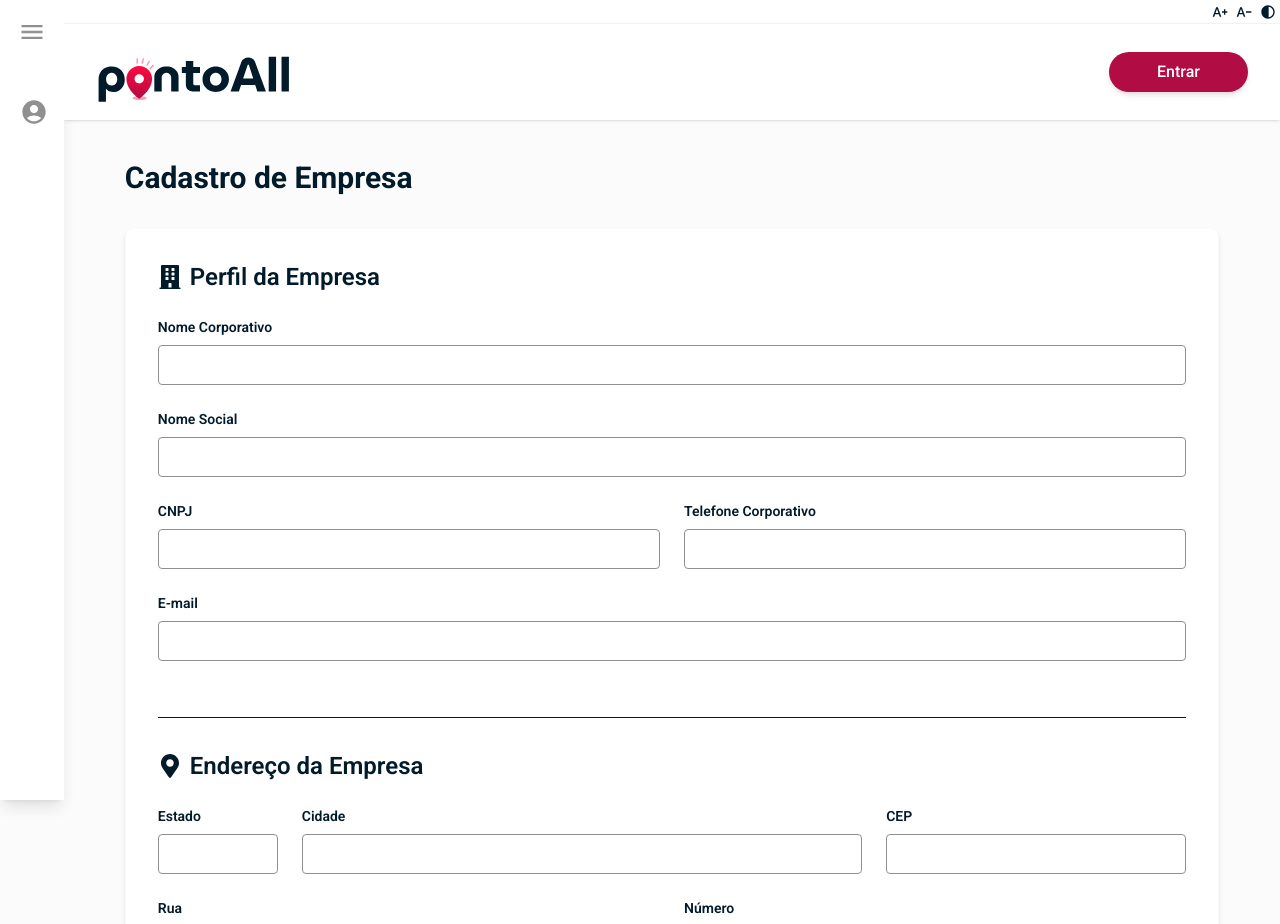
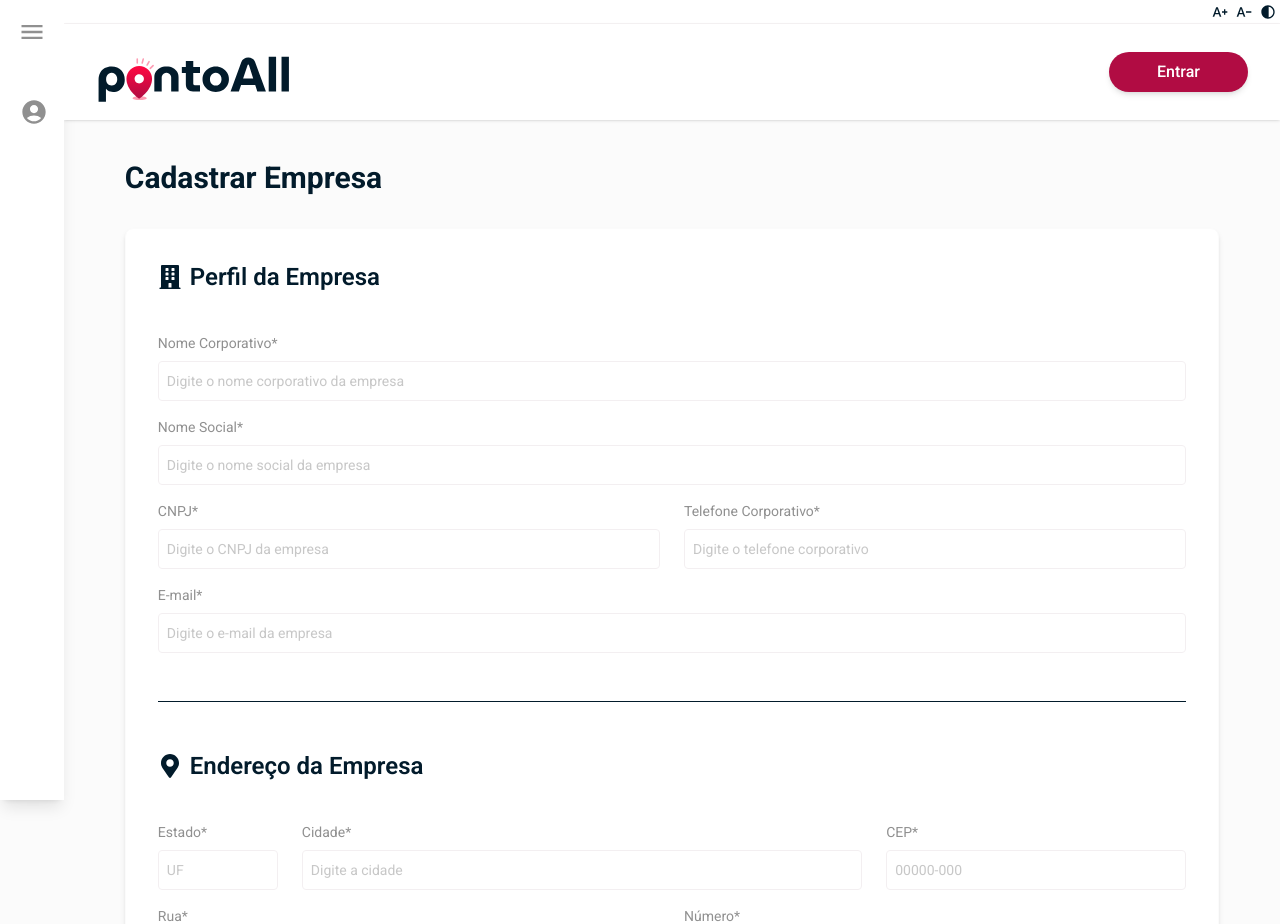
Before and after one commit to PontoAllTeam/PontoAll-Web, a React (Vite) app in the folder PontoAllWeb/: page /company/registration in a window 1280 px wide. Shown: the top 924 px of the page. Built offline with nearby package versions, Linux system fonts and the light colour scheme.

Commit message:
:sparkles: feat: Páginas de company

```diff
--- a/PontoAllWeb/src/features/company/companyRoutes.tsx
+++ b/PontoAllWeb/src/features/company/companyRoutes.tsx
@@ -1,11 +1,12 @@
 import { createRoutes } from '@/utils/routesUtils';
 import CompanyForm from './pages/CompanyForm';
+import CompanyOverview from './pages/CompanyOverview';
 
 export const companyRoutes = createRoutes({
   COMPANY: {
     path: '/company',
     displayName: 'Empresas',
-    element: null,
+    element: <CompanyOverview />,
   },
   COMPANY_REGISTRATION: {
     path: '/company/registration',
--- a/PontoAllWeb/src/features/company/pages/CompanyForm.tsx
+++ b/PontoAllWeb/src/features/company/pages/CompanyForm.tsx
@@ -1,89 +1,101 @@
-import { useState } from 'react';
-import { FaBuilding } from 'react-icons/fa';
-import { FaMapMarkerAlt } from 'react-icons/fa';
+import { useState, useCallback, useEffect } from 'react';
+import { FaBuilding, FaMapMarkerAlt } from 'react-icons/fa';
 import Button from '@/components/Button';
 import { Company, CompanyStatus } from '@/types';
 import CompanyService from '../services/companyService';
+import useFormData from '@/hooks/useFormData';
+import { useNavigate, useParams } from 'react-router-dom';
+import useAppRoutes from '@/hooks/useAppRoutes';
+import { TextInput } from '@/components/FormControls';
+import { AlertModal } from '@/components/Modal';
 
 export default function CompanyForm() {
-  const [corporateName, setCorporateName] = useState('');
-  const [fantasyName, setFantasyName] = useState('');
-  const [cnpj, setCnpj] = useState('');
-  const [businessPhone, setBusinessPhone] = useState('');
-  const [email, setEmail] = useState('');
-  const [state, setState] = useState('');
-  const [city, setCity] = useState('');
-  const [cep, setCep] = useState('');
-  const [street, setStreet] = useState('');
-  const [number, setNumber] = useState('');
-  const [neighborhood, setNeighborhood] = useState('');
+  const { id } = useParams<{ id: string }>();
+  const routes = useAppRoutes();
+  const navigate = useNavigate();
+  const isEditing = id !== undefined && id !== '0';
+  const [isSubmitting, setIsSubmitting] = useState(false);
+  const [isAlertModalOpen, setIsAlertModalOpen] = useState(false);
+  const [alertMessage, setAlertMessage] = useState('');
+  const [alertType, setAlertType] = useState<'info' | 'success' | 'error'>(
+    'info'
+  );
 
-  async function handleSubmit(e: React.FormEvent) {
-    e.preventDefault();
+  const { data, reset, setData, updateField } = useFormData<Company>({
+    id: 0,
+    corporateName: '',
+    fantasyName: '',
+    cnpj: '',
+    businessPhone: '',
+    email: '',
+    state: '',
+    city: '',
+    cep: '',
+    street: '',
+    neighborhood: '',
+    number: 0,
+    status: CompanyStatus.ACTIVE,
+  });
 
-    const company: Company = {
-      id: 0,
-      corporateName,
-      fantasyName,
-      cnpj,
-      businessPhone,
-      email,
-      state,
-      city,
-      cep,
-      street,
-      neighborhood,
-      number: Number(number),
-      status: CompanyStatus.ACTIVE,
+  const title = isEditing ? 'Editar Empresa' : 'Cadastrar Empresa';
+  const submitLabel = isEditing ? 'Atualizar' : 'Cadastrar';
+
+  const showAlert = (message: string, type: 'info' | 'success' | 'error') => {
+    setAlertMessage(message);
+    setAlertType(type);
+    setIsAlertModalOpen(true);
   };
 
-    console.log('📦 Dados enviados:', company);
+  const fetchCompany = useCallback(
+    async (companyId: string) => {
+      const res = await CompanyService.getById(Number(companyId));
+      if (res.success && res.data) {
+        setData(res.data);
+      } else {
+        showAlert('Empresa não encontrada!', 'error');
+        navigate(routes.COMPANY.path);
+      }
+    },
+    [navigate, routes.COMPANY.path, setData]
+  );
 
-    try {
-      const response = await CompanyService.create(company);
+  useEffect(() => {
+    if (isEditing) {
+      fetchCompany(id);
+    } else {
+      reset();
+    }
+  }, [fetchCompany, id, isEditing, reset]);
 
-      console.log('📥 Resposta do backend:', response);
+  const handleSubmit = async (e: React.FormEvent) => {
+    e.preventDefault();
+    setIsSubmitting(true);
 
-      if (response.success) {
-        alert('Empresa cadastrada com sucesso!');
-        setCorporateName('');
-        setFantasyName('');
-        setCnpj('');
-        setBusinessPhone('');
-        setEmail('');
-        setState('');
-        setCity('');
-        setCep('');
-        setStreet('');
-        setNumber('');
-        setNeighborhood('');
+    const res = isEditing
+      ? await CompanyService.update(data.id, data)
+      : await CompanyService.create(data);
+
+    if (res.success) {
+      showAlert(
+        `Empresa ${isEditing ? 'atualizada' : 'cadastrada'} com sucesso!`,
+        'success'
+      );
+      navigate(routes.COMPANY.path);
     } else {
-        alert('Erro ao cadastrar empresa: ' + response.message);
-        console.warn('🔍 Detalhes do erro:', response.data);
+      showAlert(res.message, 'error');
     }
-    } catch (error: any) {
-      if (error.response) {
-        console.error('📥 Erro do backend:', error.response.data);
-        alert(
-          'Erro ao cadastrar empresa: ' + error.response.data?.message ||
-            'Erro desconhecido'
-        );
-      } else {
-        alert('Erro inesperado. Verifique o console.');
-        console.error('❌ Erro inesperado:', error);
-      }
-    }
-  }
+    setIsSubmitting(false);
+  };
 
   return (
     <div className='min-h-screen w-full bg-background flex flex-col items-center'>
       <div className='h-full w-[90%] flex flex-col items-center max-w-screen-xl'>
         <h1 className='text-text-secondary font-bold text-3xl mt-10 mb-8 w-full'>
-          Cadastro de Empresa
+          {title}
         </h1>
         <form
           onSubmit={handleSubmit}
-          className='w-full bg-white rounded-lg shadow-md border border-background p-8 mb-10'
+          className='w-full bg-white rounded-lg shadow-md border border-background p-8 mb-10 flex flex-col gap-4'
         >
           <div className='flex items-center gap-2 mb-6'>
             <FaBuilding className='text-text-secondary text-2xl' />
@@ -91,61 +103,59 @@ export default function CompanyForm() {
               Perfil da Empresa
             </h1>
           </div>
-          <div className='flex flex-col'>
-            <label className='block text-text-secondary text-sm font-semibold mb-2'>
-              Nome Corporativo
-            </label>
-            <input
-              type='text'
-              className='w-full h-10 py-2 p-2 text-sm text-text-primary mb-6 rounded-sm border border-text-primary focus:border-2 outline-none transition-all'
-              value={corporateName}
-              onChange={(e) => setCorporateName(e.target.value)}
+          <TextInput<Company>
+            label='Nome Corporativo'
+            name='corporateName'
+            placeholder='Digite o nome corporativo da empresa'
+            value={data.corporateName}
+            onChange={updateField}
+            disabled={isSubmitting}
+            required
           />
-            <label className='block text-text-secondary text-sm font-semibold mb-2'>
-              Nome Social
-            </label>
-            <input
-              type='text'
-              className='w-full h-10 py-2 p-2 text-sm text-text-primary mb-6 rounded-sm border border-text-primary focus:border-2 outline-none transition-all'
-              value={fantasyName}
-              onChange={(e) => setFantasyName(e.target.value)}
+
+          <TextInput<Company>
+            label='Nome Social'
+            name='fantasyName'
+            placeholder='Digite o nome social da empresa'
+            value={data.fantasyName}
+            onChange={updateField}
+            disabled={isSubmitting}
+            required
           />
-          </div>
           <div className='flex flex-col md:flex-row gap-6'>
             <div className='flex-1'>
-              <label className='block text-text-secondary text-sm font-semibold mb-2'>
-                CNPJ
-              </label>
-              <input
-                type='text'
-                className='w-full h-10 py-2 p-2 text-sm text-text-primary mb-6 rounded-sm border border-text-primary focus:border-2 outline-none transition-all'
-                value={cnpj}
-                onChange={(e) => setCnpj(e.target.value)}
+              <TextInput<Company>
+                label='CNPJ'
+                name='cnpj'
+                placeholder='Digite o CNPJ da empresa'
+                value={data.cnpj}
+                onChange={updateField}
+                disabled={isSubmitting}
+                required
               />
             </div>
             <div className='flex-1'>
-              <label className='block text-text-secondary text-sm font-semibold mb-2'>
-                Telefone Corporativo
-              </label>
-              <input
-                type='text'
-                className='w-full h-10 py-2 p-2 text-sm text-text-primary mb-6 rounded-sm border border-text-primary focus:border-2 outline-none transition-all'
-                value={businessPhone}
-                onChange={(e) => setBusinessPhone(e.target.value)}
+              <TextInput<Company>
+                label='Telefone Corporativo'
+                name='businessPhone'
+                placeholder='Digite o telefone corporativo'
+                value={data.businessPhone}
+                onChange={updateField}
+                disabled={isSubmitting}
+                required
               />
             </div>
           </div>
-          <div className='flex flex-col'>
-            <label className='block text-text-secondary text-sm font-semibold mb-2'>
-              E-mail
-            </label>
-            <input
-              type='text'
-              className='w-full h-10 py-2 p-2 text-sm text-text-primary mb-6 rounded-sm border border-text-primary focus:border-2 outline-none transition-all'
-              value={email}
-              onChange={(e) => setEmail(e.target.value)}
+          <TextInput<Company>
+            label='E-mail'
+            name='email'
+            type='email'
+            placeholder='Digite o e-mail da empresa'
+            value={data.email}
+            onChange={updateField}
+            disabled={isSubmitting}
+            required
           />
-          </div>
           <div className='w-full border-t border-primary my-8'></div>
           <div className='flex items-center gap-2 mb-6'>
             <FaMapMarkerAlt className='text-text-secondary text-2xl' />
@@ -155,86 +165,92 @@ export default function CompanyForm() {
           </div>
           <div className='flex flex-col md:flex-row gap-6'>
             <div className='w-full md:w-[120px]'>
-              <label className='block text-text-secondary text-sm font-semibold mb-2'>
-                Estado
-              </label>
-              <input
-                type='text'
+              <TextInput<Company>
+                label='Estado'
+                name='state'
+                placeholder='UF'
+                value={data.state}
+                onChange={updateField}
+                disabled={isSubmitting}
                 maxLength={2}
-                className='w-full h-10 py-2 p-2 text-sm text-text-primary mb-6 rounded-sm border border-text-primary focus:border-2 outline-none transition-all uppercase'
-                value={state}
-                onChange={(e) => setState(e.target.value)}
+                required
               />
             </div>
             <div className='flex-1'>
-              <label className='block text-text-secondary text-sm font-semibold mb-2'>
-                Cidade
-              </label>
-              <input
-                type='text'
-                className='w-full h-10 py-2 p-2 text-sm text-text-primary mb-6 rounded-sm border border-text-primary focus:border-2 outline-none transition-all'
-                value={city}
-                onChange={(e) => setCity(e.target.value)}
+              <TextInput<Company>
+                label='Cidade'
+                name='city'
+                placeholder='Digite a cidade'
+                value={data.city}
+                onChange={updateField}
+                disabled={isSubmitting}
+                required
               />
             </div>
             <div className='w-full md:w-[300px]'>
-              <label className='block text-text-secondary text-sm font-semibold mb-2'>
-                CEP
-              </label>
-              <input
-                type='text'
+              <TextInput<Company>
+                label='CEP'
+                name='cep'
+                placeholder='00000-000'
+                value={data.cep}
+                onChange={updateField}
+                disabled={isSubmitting}
                 maxLength={9}
-                className='w-full h-10 py-2 p-2 text-sm text-text-primary mb-6 rounded-sm border border-text-primary focus:border-2 outline-none transition-all'
-                value={cep}
-                onChange={(e) => setCep(e.target.value)}
+                required
               />
             </div>
           </div>
           <div className='flex flex-col md:flex-row gap-6'>
             <div className='flex-1'>
-              <label className='block text-text-secondary text-sm font-semibold mb-2'>
-                Rua
-              </label>
-              <input
-                type='text'
-                className='w-full h-10 py-2 p-2 text-sm text-text-primary mb-6 rounded-sm border border-text-primary focus:border-2 outline-none transition-all'
-                value={street}
-                onChange={(e) => setStreet(e.target.value)}
+              <TextInput<Company>
+                label='Rua'
+                name='street'
+                placeholder='Digite o nome da rua'
+                value={data.street}
+                onChange={updateField}
+                disabled={isSubmitting}
+                required
               />
             </div>
             <div className='flex-1'>
-              <label className='block text-text-secondary text-sm font-semibold mb-2'>
-                Número
-              </label>
-              <input
-                type='text'
-                className='w-full h-10 py-2 p-2 text-sm text-text-primary mb-6 rounded-sm border border-text-primary focus:border-2 outline-none transition-all'
-                value={number}
-                onChange={(e) => setNumber(e.target.value)}
+              <TextInput<Company>
+                label='Número'
+                name='number'
+                type='number'
+                placeholder='Digite o número'
+                value={data.number}
+                onChange={(att, value) => updateField(att, Number(value))}
+                disabled={isSubmitting}
+                required
               />
             </div>
           </div>
-          <div className='flex flex-col'>
-            <label className='block text-text-secondary text-sm font-semibold mb-2'>
-              Bairro
-            </label>
-            <input
-              type='text'
-              className='w-full h-10 py-2 p-2 text-sm text-text-primary mb-6 rounded-sm border border-text-primary focus:border-2 outline-none transition-all'
-              value={neighborhood}
-              onChange={(e) => setNeighborhood(e.target.value)}
+          <TextInput<Company>
+            label='Bairro'
+            name='neighborhood'
+            placeholder='Digite o bairro'
+            value={data.neighborhood}
+            onChange={updateField}
+            disabled={isSubmitting}
+            required
           />
-          </div>
           <div className='w-full mt-6 flex justify-end'>
             <Button
               type='submit'
-              label='Cadastrar Empresa'
+              label={isSubmitting ? 'Salvando...' : submitLabel}
               color='secondary'
               size='lg'
+              disabled={isSubmitting}
             />
           </div>
         </form>
       </div>
+      <AlertModal
+        isOpen={isAlertModalOpen}
+        onClose={() => setIsAlertModalOpen(false)}
+        message={alertMessage}
+        type={alertType}
+      />
     </div>
   );
 }
--- /dev/null
+++ b/PontoAllWeb/src/features/company/pages/CompanyOverview.tsx
@@ -0,0 +1,153 @@
+import { useCallback, useEffect, useState } from 'react';
+import CompanyService from '../services/companyService';
+import Table from '@/components/Table';
+import { TableColumn } from '@/components/Table/types';
+import BreadcrumbPageTitle from '@/components/BreadcrumbPageTitle';
+import SearchBar from '@/components/SearchBar';
+import Button from '@/components/Button';
+import { AlertModal, ConfirmModal } from '@/components/Modal';
+import useAppRoutes from '@/hooks/useAppRoutes';
+import { useNavigate } from 'react-router-dom';
+import { Company, getCompanyStatusLabel } from '@/types';
+import { PiPencil, PiPlus, PiTrash } from 'react-icons/pi';
+
+export default function CompanyOverview() {
+  const columns: TableColumn<Company>[] = [
+    { label: 'Nome Corporativo', attribute: 'corporateName' },
+    { label: 'Nome Social', attribute: 'fantasyName' },
+    { label: 'CNPJ', attribute: 'cnpj' },
+    {
+      label: 'Status',
+      attribute: 'companyStatus',
+      render: (value) => getCompanyStatusLabel(Number(value)),
+    },
+  ];
+
+  const routes = useAppRoutes();
+  const navigate = useNavigate();
+  const [data, setData] = useState<Company[]>([]);
+  const [search, setSearch] = useState('');
+  const [isDeleteModalOpen, setIsDeleteModalOpen] = useState(false);
+  const [isAlertModalOpen, setIsAlertModalOpen] = useState(false);
+  const [alertMessage, setAlertMessage] = useState('');
+  const [alertType, setAlertType] = useState<'info' | 'success' | 'error'>(
+    'info'
+  );
+  const [currentId, setCurrentId] = useState<number | null>(null);
+
+  const fetchData = useCallback(async () => {
+    const res = await CompanyService.getAll();
+    if (res.success && res.data) {
+      setData([...res.data]);
+      console.log(res.data);
+    } else {
+      showAlert(`Erro ao buscar dados: ${res.message}`, 'error');
+    }
+  }, []);
+
+  useEffect(() => {
+    fetchData();
+  }, [fetchData]);
+
+  const filteredData = data.filter(
+    (company) =>
+      company.corporateName.toLowerCase().includes(search.toLowerCase()) ||
+      company.fantasyName.toLowerCase().includes(search.toLowerCase()) ||
+      company.cnpj.includes(search)
+  );
+
+  const openDeleteModal = (id: number) => {
+    setCurrentId(id);
+    setIsDeleteModalOpen(true);
+  };
+
+  const showAlert = (message: string, type: 'info' | 'success' | 'error') => {
+    setAlertMessage(message);
+    setAlertType(type);
+    setIsAlertModalOpen(true);
+  };
+
+  const deleteCompany = async () => {
+    if (!currentId) return;
+
+    const res = await CompanyService.deleteById(currentId);
+    if (res.success) {
+      setIsDeleteModalOpen(false);
+      const itemName =
+        data.find((item) => item.id === currentId)?.corporateName || '';
+      setCurrentId(null);
+
+      await fetchData();
+      showAlert(`Empresa "${itemName}" excluída com sucesso!`, 'success');
+    } else {
+      showAlert(
+        res.message || 'Erro inesperado ao excluir a empresa.',
+        'error'
+      );
+    }
+  };
+
+  const Actions = ({ id }: { id: number }) => (
+    <>
+      <button
+        onClick={() =>
+          navigate(routes.COMPANY_EDIT.path.replace(':id', `${id}`))
+        }
+        className='text-blue hover:scale-105'
+      >
+        <PiPencil className='size-6' />
+      </button>
+      <button
+        onClick={() => openDeleteModal(id)}
+        className='text-red hover:scale-105'
+      >
+        <PiTrash className='size-6' />
+      </button>
+    </>
+  );
+
+  return (
+    <div className='w-full'>
+      <BreadcrumbPageTitle title='Cadastro de Empresa' />
+      <div className='px-6'>
+        <div className='flex justify-end items-center py-2 gap-4'>
+          <Button
+            label='Adicionar'
+            icon={<PiPlus />}
+            iconPosition='left'
+            color='green'
+            size='md'
+            onClick={() => navigate(routes.COMPANY_REGISTRATION.path)}
+          />
+          <ConfirmModal
+            isOpen={isDeleteModalOpen}
+            onClose={() => setIsDeleteModalOpen(false)}
+            onConfirm={deleteCompany}
+            title='Deseja realmente excluir esta empresa?'
+            message='Ao excluir esta empresa, ela será removida permanentemente do sistema.'
+          />
+          <AlertModal
+            isOpen={isAlertModalOpen}
+            onClose={() => setIsAlertModalOpen(false)}
+            message={alertMessage}
+            type={alertType}
+          />
+        </div>
+
+        <hr className='border-t border-neutral-dark' />
+
+        <div className='flex flex-wrap py-4 gap-2'>
+          <div className='flex-grow flex justify-end ml-auto min-w-[250px]'>
+            <SearchBar onChange={setSearch} />
+          </div>
+        </div>
+
+        <Table
+          columns={columns}
+          data={filteredData}
+          actions={(id) => <Actions id={id} />}
+        />
+      </div>
+    </div>
+  );
+}
--- a/PontoAllWeb/src/types/models/company.ts
+++ b/PontoAllWeb/src/types/models/company.ts
@@ -13,5 +13,5 @@ export interface Company {
   street: string;
   neighborhood: string;
   number: number;
-  status: CompanyStatus;
+  companyStatus: CompanyStatus;
 }
```
Lines whose indentation alone changed are shown as unchanged.
